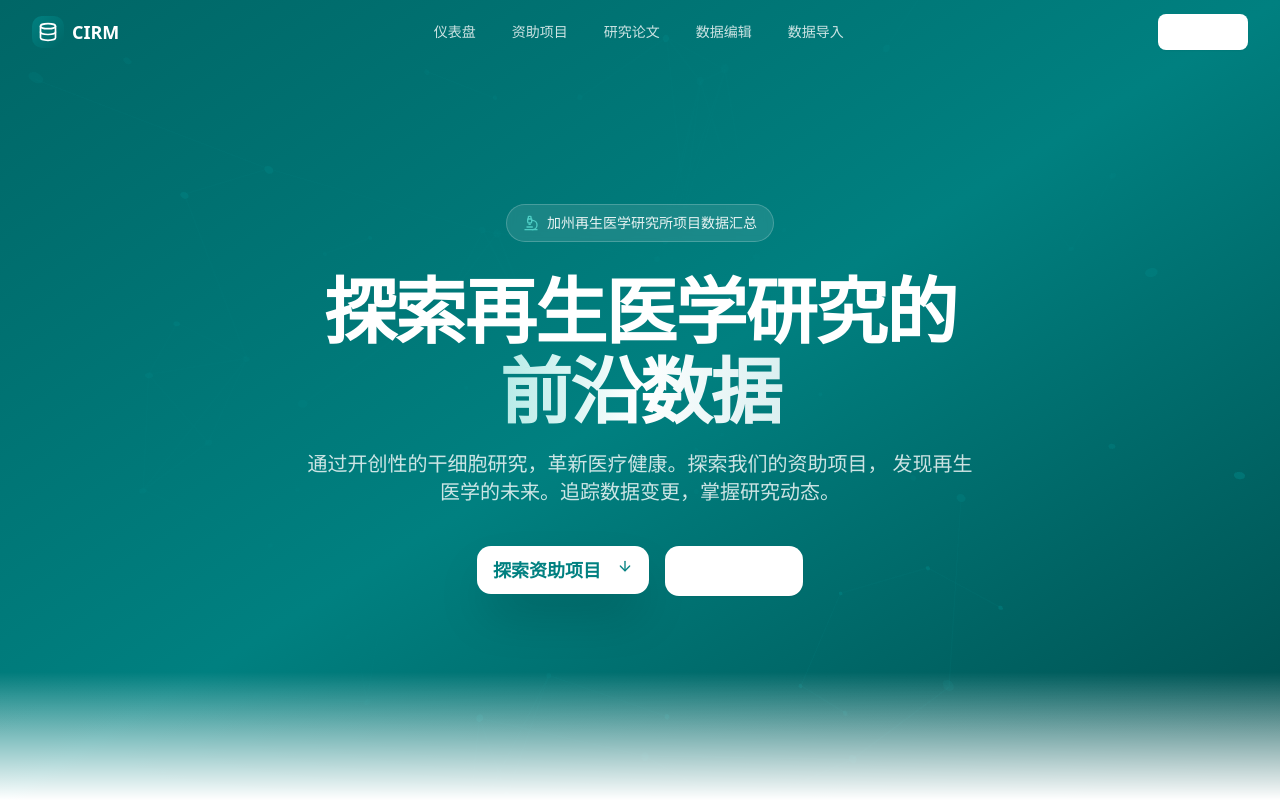
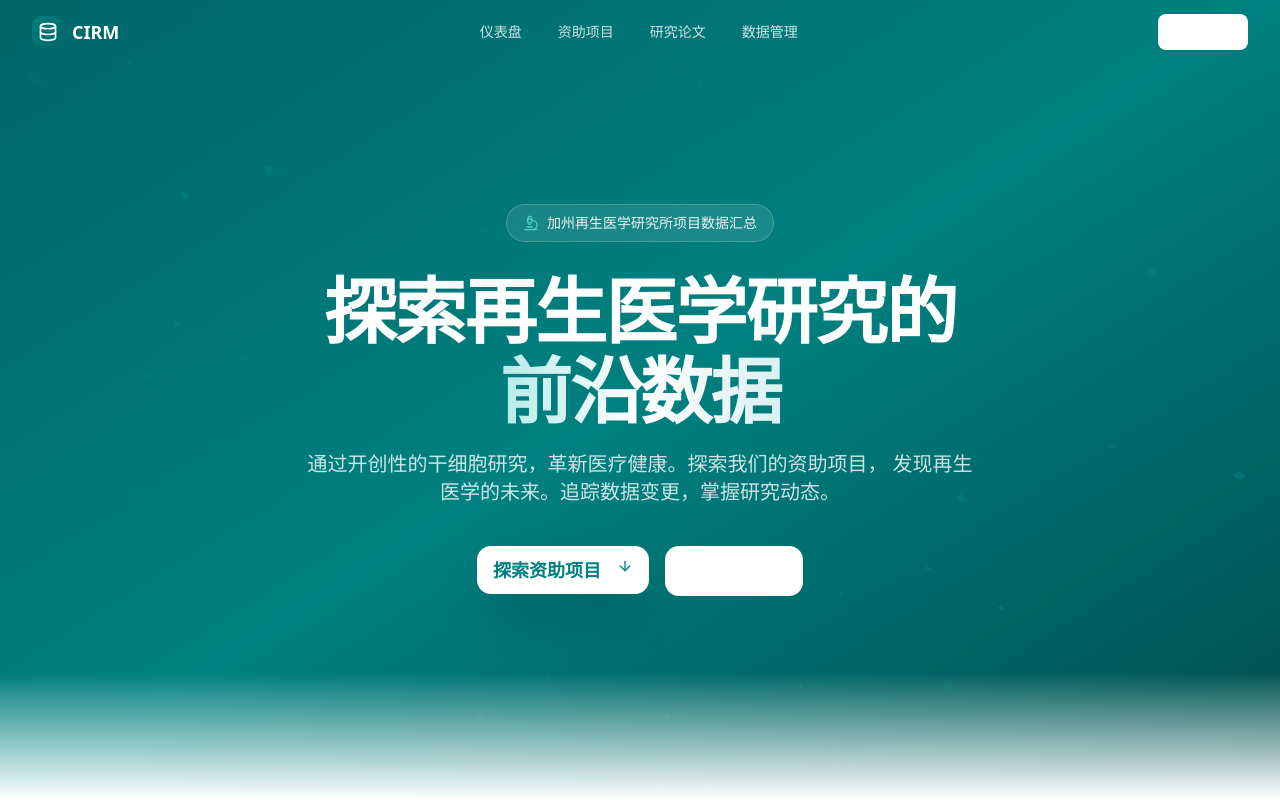
Before and after one commit to yuanyuan7500-gif/cirm-data, a React (Vite) app: page / in a window 1280 px wide. Shown: the top 800 px of the page. Built offline with nearby package versions, Linux system fonts and the light colour scheme.

Commit message:
Add files via upload
更新导航

```diff
--- a/src/components/Navigation.tsx
+++ b/src/components/Navigation.tsx
@@ -24,8 +24,7 @@ export function Navigation({ onNavigate, currentPage }: NavigationProps) {
     { id: 'dashboard', label: '仪表盘' },
     { id: 'grants', label: '资助项目' },
     { id: 'papers', label: '研究论文' },
-    { id: 'editor', label: '数据编辑' },
-    { id: 'import', label: '数据导入' },
+    { id: 'data-management', label: '数据管理' },
   ];
 
   return (
@@ -84,7 +83,7 @@ export function Navigation({ onNavigate, currentPage }: NavigationProps) {
                   ? 'bg-[#008080] hover:bg-[#066] text-white'
                   : 'border-white/30 text-white hover:bg-white/10'
               }`}
-              onClick={() => onNavigate('import')}
+              onClick={() => onNavigate('data-management')}
             >
               导入数据
             </Button>
```
